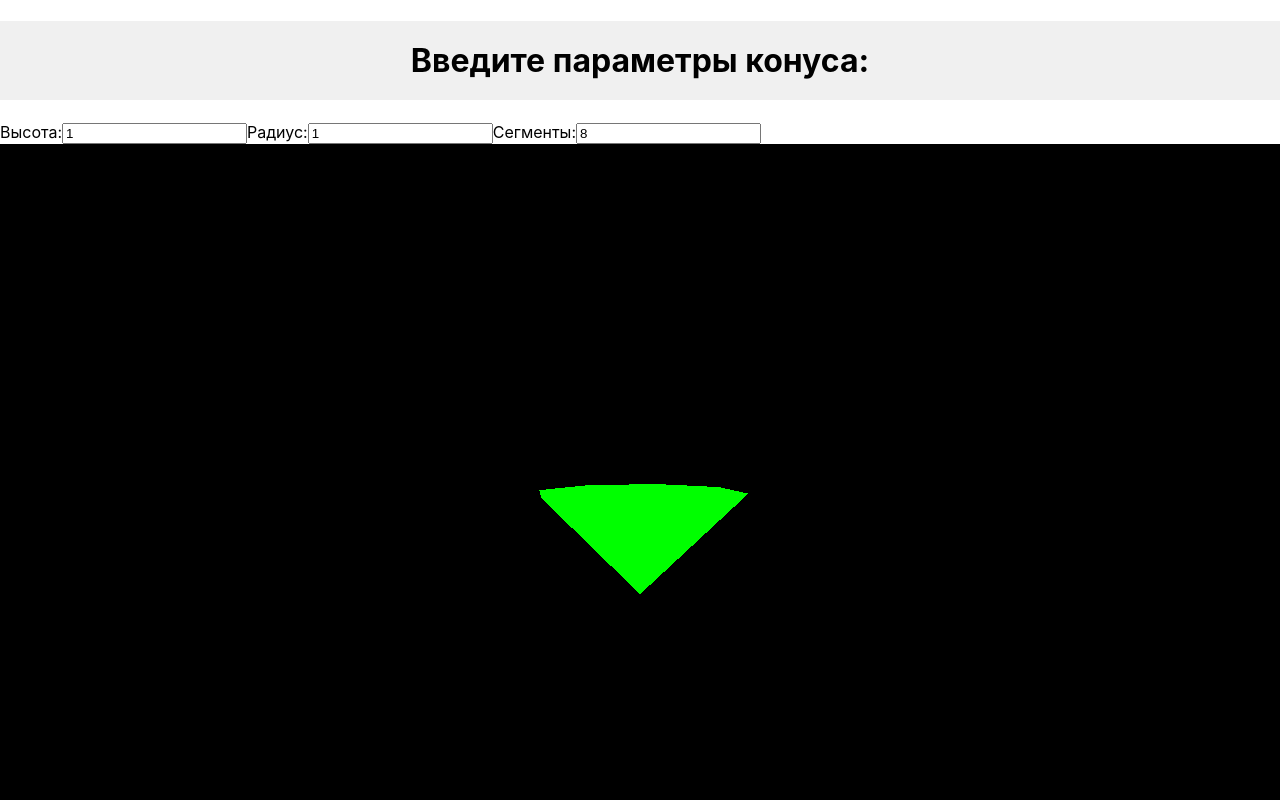
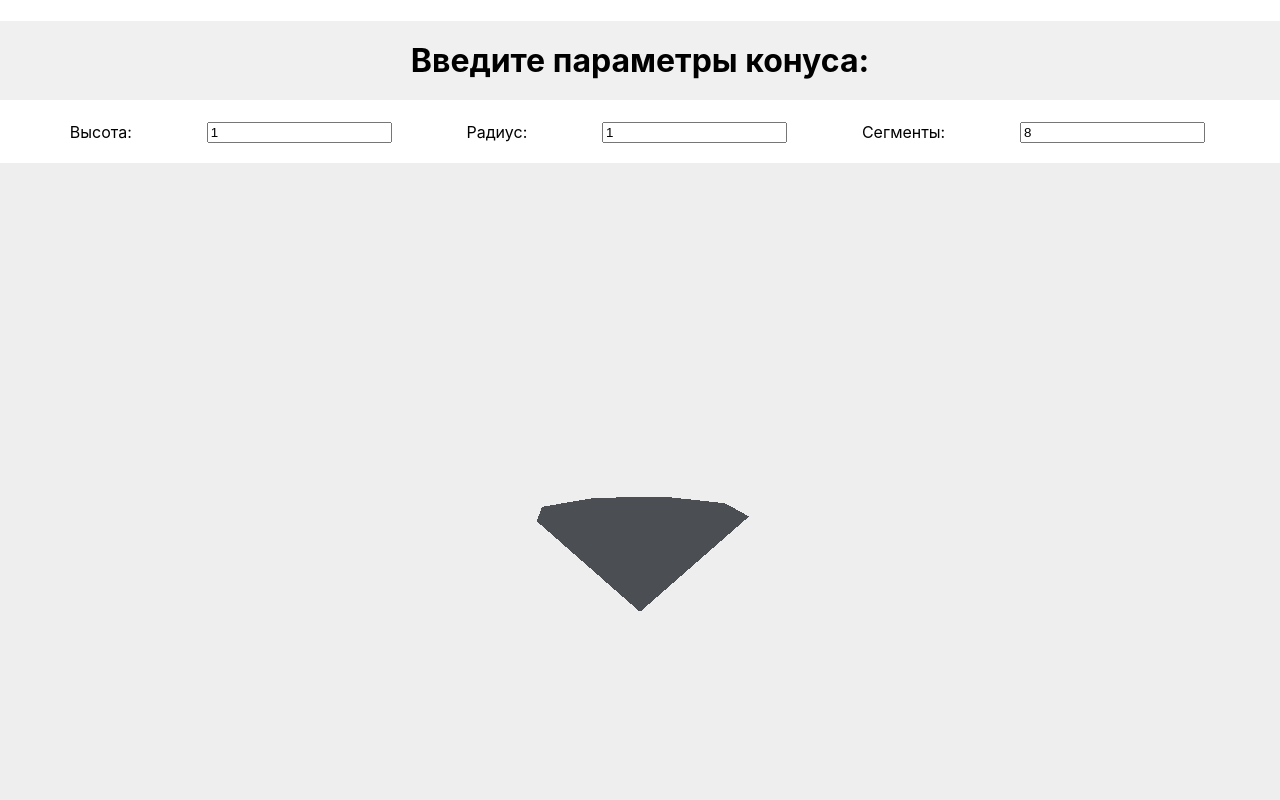
Before and after one commit to yulia463/3D-Cone, a React (Create React App) app: page / in a window 1280 px wide. Shown: the top 800 px of the page. Built offline with nearby package versions, Linux system fonts and the light colour scheme.

Commit message:
feat :  finish part 1

```diff
--- a/src/App.module.css
+++ b/src/App.module.css
@@ -4,3 +4,15 @@
     display: flex;
     justify-content: center;
 }
+
+.labelsAndInputs {
+    display: flex;
+    justify-content: space-evenly;
+    margin-bottom: 20px;
+
+}
+
+.labelsAndInputs label,
+.labelsAndInputs input {
+    margin-right: 5px; /* Добавьте отступ между элементами по вашему усмотрению */
+}
--- a/src/App.tsx
+++ b/src/App.tsx
@@ -1,5 +1,6 @@
 import React, { useState } from 'react';
 import ThreeCone from './ThreeCone';
+//@ts-ignore
 import s from './App.module.css'
 
 const App = () => {
@@ -22,6 +23,7 @@ const App = () => {
     return (
         <div>
             <h1 className={s.appContainer}>Введите параметры конуса:</h1>
+            <div className={s.labelsAndInputs}>
                 <label htmlFor="height">Высота:</label>
                 <input type="number" id="height" value={height} onChange={handleHeightChange} step="0.1" />
 
@@ -30,6 +32,8 @@ const App = () => {
 
                 <label htmlFor="segments">Сегменты:</label>
                 <input type="number" id="segments" value={segments} onChange={handleSegmentsChange} />
+            </div>
+
 
             <ThreeCone height={height} radius={radius} segments={segments} />
         </div>
--- a/src/ThreeCone.module.css
+++ /dev/null
@@ -1,3 +0,0 @@
-.cone {
-    color: #ff0000;
-}
--- a/src/ThreeCone.tsx
+++ b/src/ThreeCone.tsx
@@ -1,15 +1,17 @@
 import React, { useEffect, useRef } from 'react';
 import * as THREE from 'three';
+//@ts-ignore
+import s from './App.module.css'
 
-// Определите типы для свойств компонента
 interface ThreeConeProps {
-    height: number;
-    radius: number;
-    segments: number;
+    height: number
+    radius: number
+    segments: number
+
 }
 
-const ThreeCone: React.FC<ThreeConeProps> = ({ height, radius, segments }) => {
-    const canvasRef = useRef<HTMLCanvasElement | null>(null); // Добавьте тип для canvasRef
+const ThreeCone: React.FC<ThreeConeProps> = ({ height, radius, segments}) => {
+    const canvasRef = useRef<HTMLCanvasElement | null>(null);
 
     useEffect(() => {
         if (!canvasRef.current) return;
@@ -17,11 +19,11 @@ const ThreeCone: React.FC<ThreeConeProps> = ({ height, radius, segments }) => {
         const scene = new THREE.Scene();
         const camera = new THREE.PerspectiveCamera(75, window.innerWidth / window.innerHeight, 0.1, 1000);
         const renderer = new THREE.WebGLRenderer({ canvas: canvasRef.current });
-
+        scene.background = new THREE.Color( 0xEEEEEE );
         renderer.setSize(window.innerWidth, window.innerHeight);
 
         const geometry = new THREE.ConeGeometry(radius, height, segments);
-        const material = new THREE.MeshBasicMaterial({ color: 0x00ff00 });
+        const material = new THREE.MeshBasicMaterial({ color: 0x4b4f54 });
 
         const cone = new THREE.Mesh(geometry, material);
 
@@ -41,7 +43,7 @@ const ThreeCone: React.FC<ThreeConeProps> = ({ height, radius, segments }) => {
         animate();
     }, [height, radius, segments]);
 
-    return <canvas ref={canvasRef} />;
+    return <canvas ref={canvasRef}  />;
 };
 
 export default ThreeCone;
```
Lines whose indentation alone changed are shown as unchanged.
